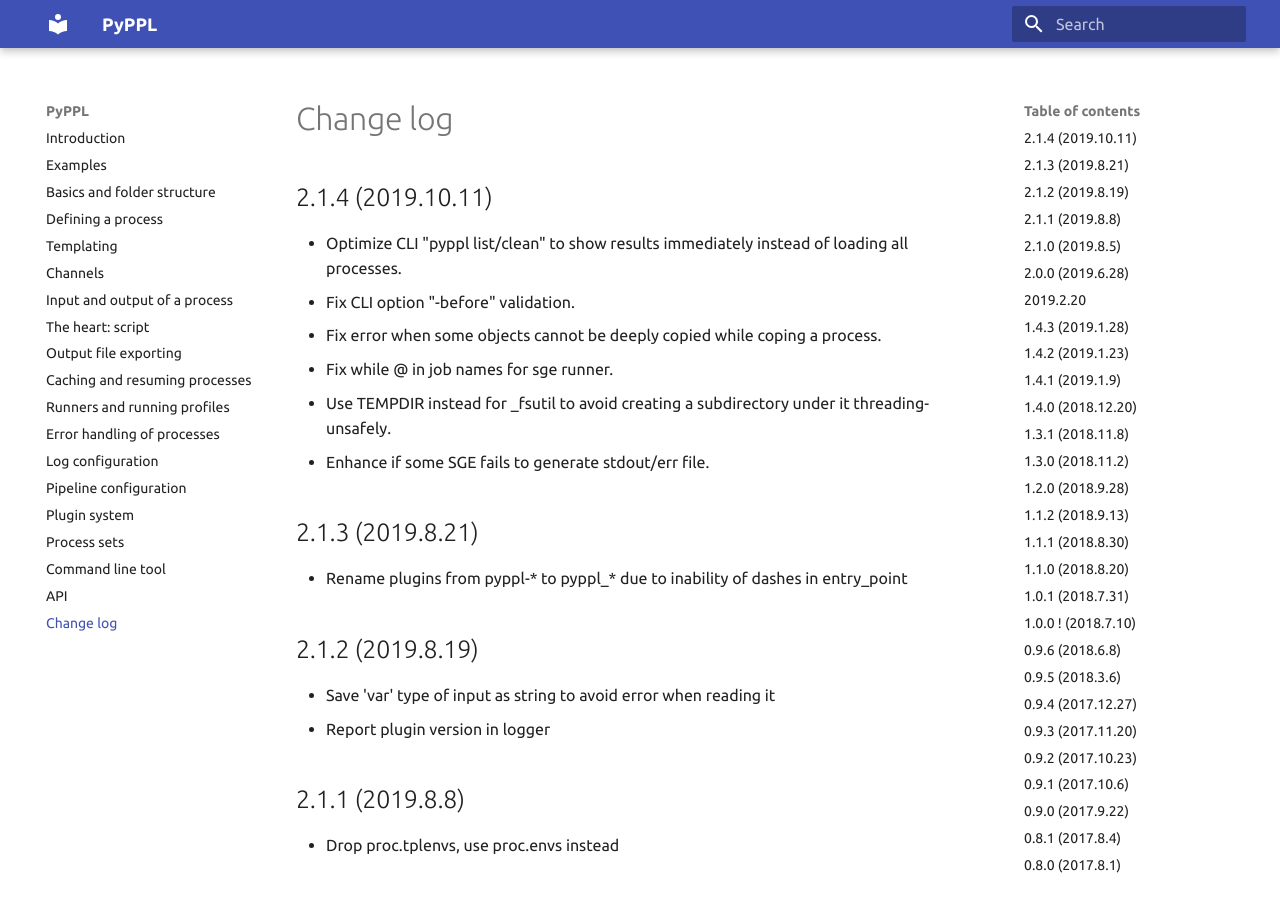
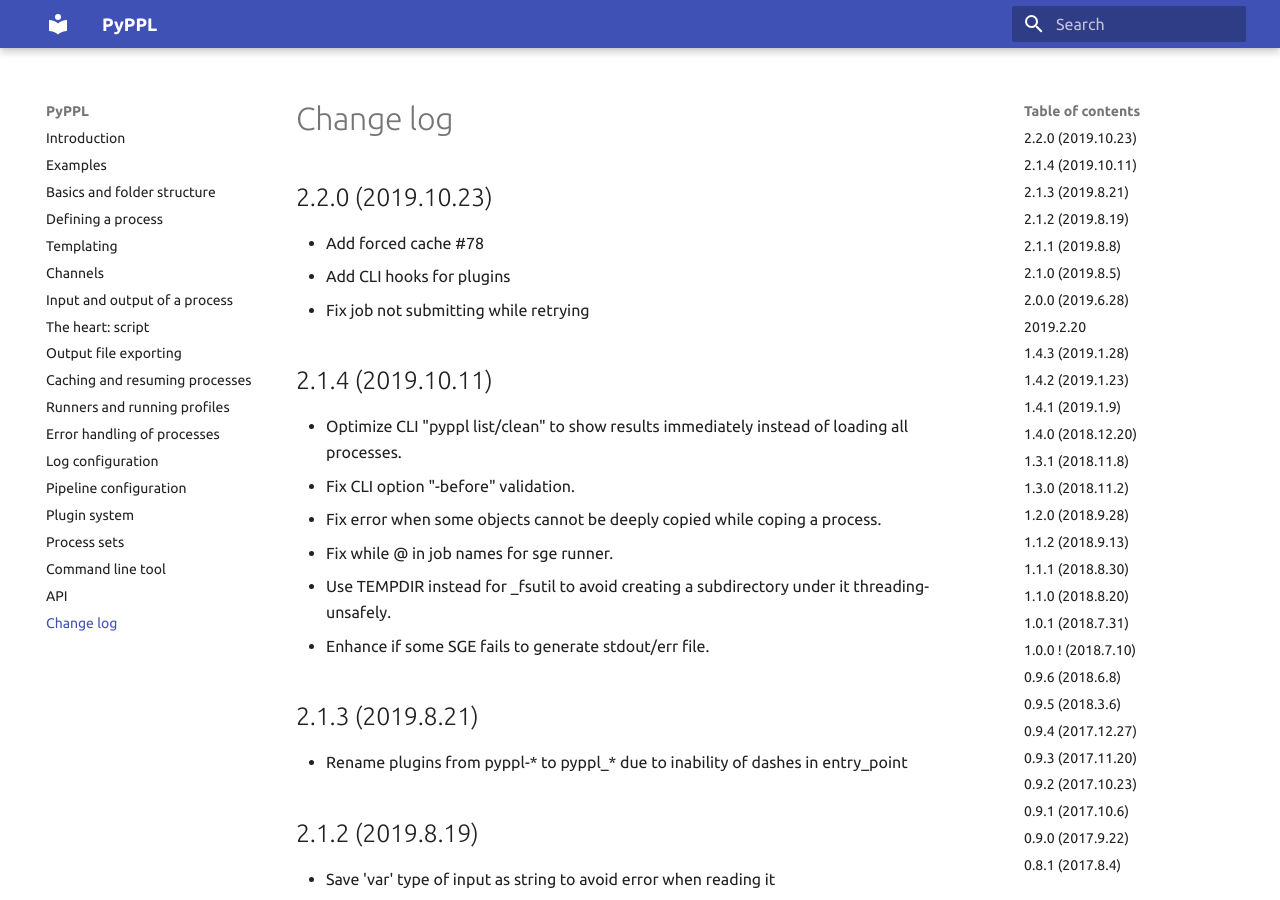
Before and after one commit to pwwang/pipen, an MkDocs documentation site: the page built from docs/CHANGELOG.md, in a window 1280 px wide and 900 px high. Built offline with MkDocs 1.6.1 and Material for MkDocs 9.7.7, drawn with Linux system fonts in a browser that asks for light colours.

Commit message:
Update CHANGELOG

```diff
--- a/docs/CHANGELOG.md
+++ b/docs/CHANGELOG.md
@@ -1,3 +1,8 @@
+# 2.2.0 (2019.10.23)
+- Add forced cache #78
+- Add CLI hooks for plugins
+- Fix job not submitting while retrying
+
 # 2.1.4 (2019.10.11)
 - Optimize CLI "pyppl list/clean" to show results immediately instead of loading all processes.
 - Fix CLI option "-before" validation.
```
